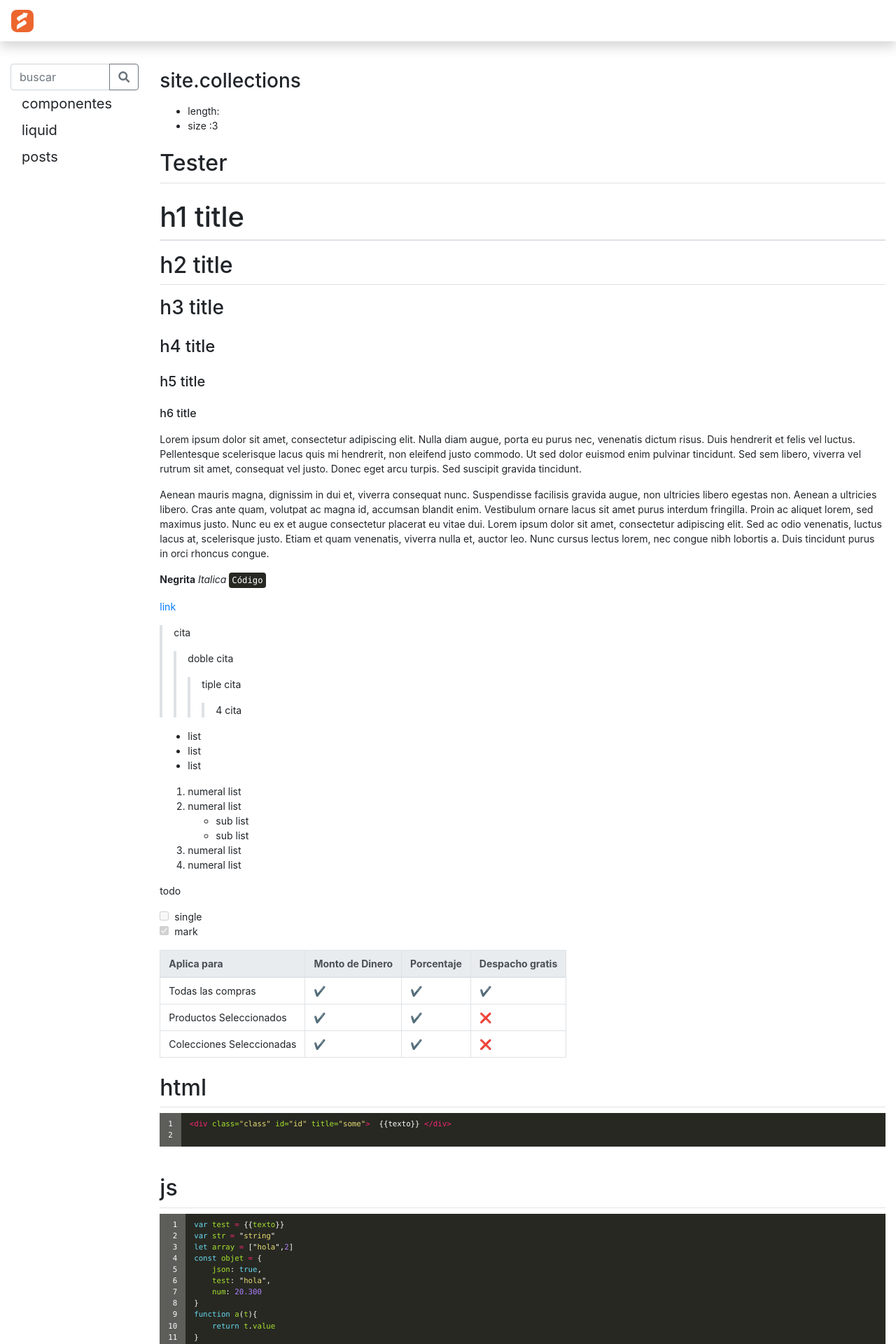
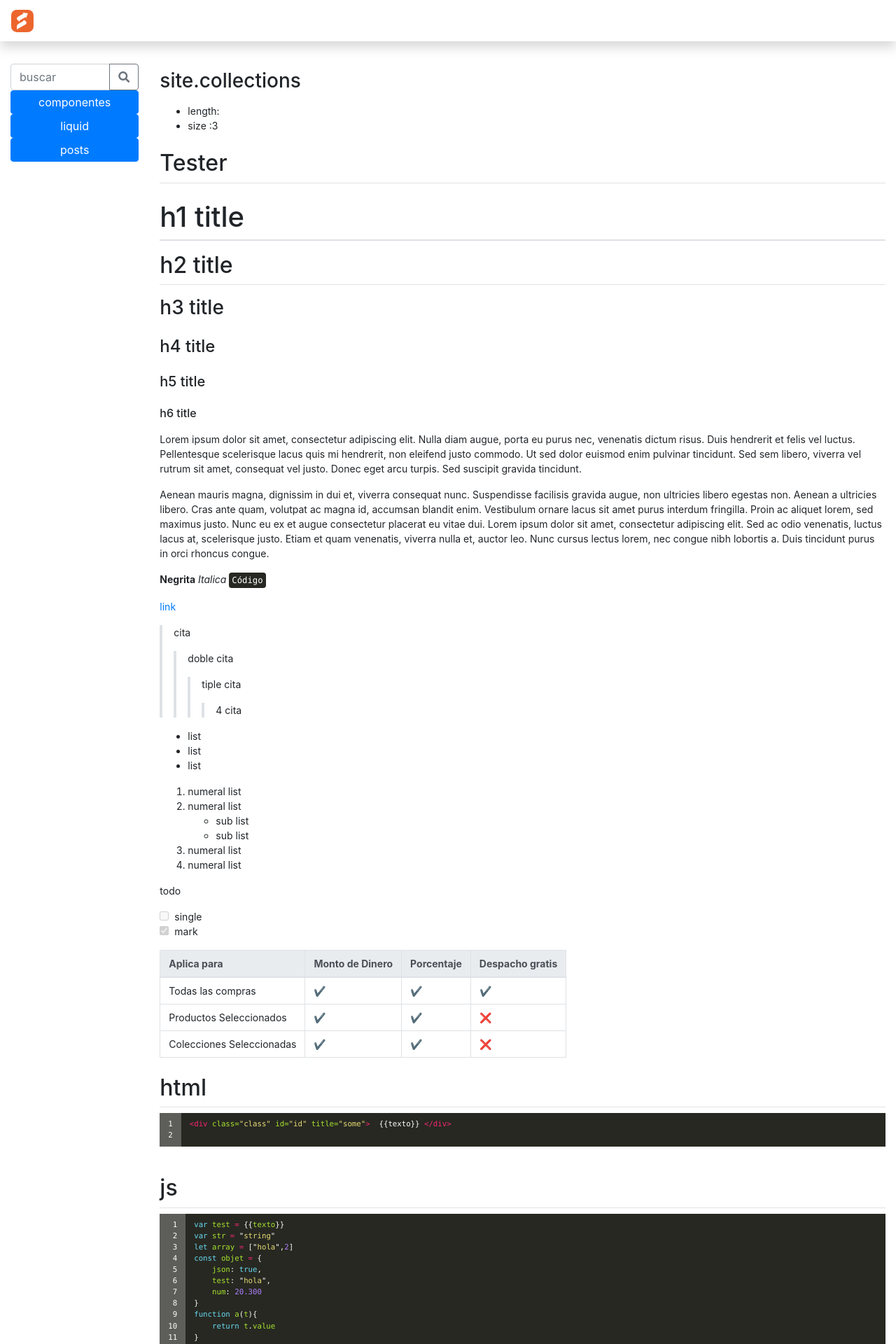
Before and after one commit to Bsale-IO/template-docs, a Jekyll site: the page built from docs/index.md, in a window 1280 px wide. Shown: the top 1920 px of the page at 70% size. Built offline with Jekyll 4.4.1, drawn with Linux system fonts in a browser that asks for light colours; emoji names are drawn with the system emoji font; our own code applies the rules of GitHub Pages for plain Markdown files.

Commit message:
collapse

```diff
--- a/docs/_includes/headtag.html
+++ b/docs/_includes/headtag.html
@@ -8,5 +8,6 @@
     <link rel="stylesheet" href="https://use.fontawesome.com/releases/v5.15.2/css/all.css" integrity="sha384-vSIIfh2YWi9wW0r9iZe7RJPrKwp6bG+s9QZMoITbCckVJqGCCRhc+ccxNcdpHuYu" crossorigin="anonymous">
     <link rel="stylesheet" href="https://cdn.jsdelivr.net/npm/bootstrap@4.6.0/dist/css/bootstrap.min.css" integrity="sha384-B0vP5xmATw1+K9KRQjQERJvTumQW0nPEzvF6L/Z6nronJ3oUOFUFpCjEUQouq2+l" crossorigin="anonymous">
     <link rel="stylesheet" href="{{ '/assets/css/main.css' | relative_url }}?12">
+    <script defer src="https://code.jquery.com/jquery-3.5.1.slim.min.js" integrity="sha384-DfXdz2htPH0lsSSs5nCTpuj/zy4C+OGpamoFVy38MVBnE+IbbVYUew+OrCXaRkfj" crossorigin="anonymous"></script>
 
 </head>
--- a/docs/_includes/menu.html
+++ b/docs/_includes/menu.html
@@ -24,18 +24,20 @@
 
 {% for collection in site.collections %}
   {% assign name = collection.label %}
+  {% assign name_url = name | replace: ' ','-' %}
 
-  {% if page.url contains name %}
-
-    {% for page in site.[name] %}
-      {% if forloop.first %}
-        <a class="lv1 active" href="{{ page.url | relative_url }}">{{ name }}</a>
-      {% endif %}
-      <a class="lv2" href="{{ page.url | relative_url }}">{{ page.title }}</a>
-    {% endfor %}
-  {% else %}
-  <a class="lv1" href="{{collection.relative_directory | relative_url | replace: '_',''}}">{{name}}</a>
-  {% endif %}
+  <a class="btn btn-primary" data-toggle="collapse" href="#{{name_url}}" role="button" aria-expanded="false" aria-controls="{{name_url}}">
+    {{name}}
+  </a>
+  <div class="collapse" id="{{name_url}}">
+    <div class="card card-body">
+      <ul>
+        {% for pg in site.[name] %}
+           <li><a class="lv2" href="{{ pg.url | relative_url }}">{{ pg.title }}</a></li>
+        {% endfor %}
+      </ul>
+    </div>
+  </div>
 
 {% endfor %}
 
```
